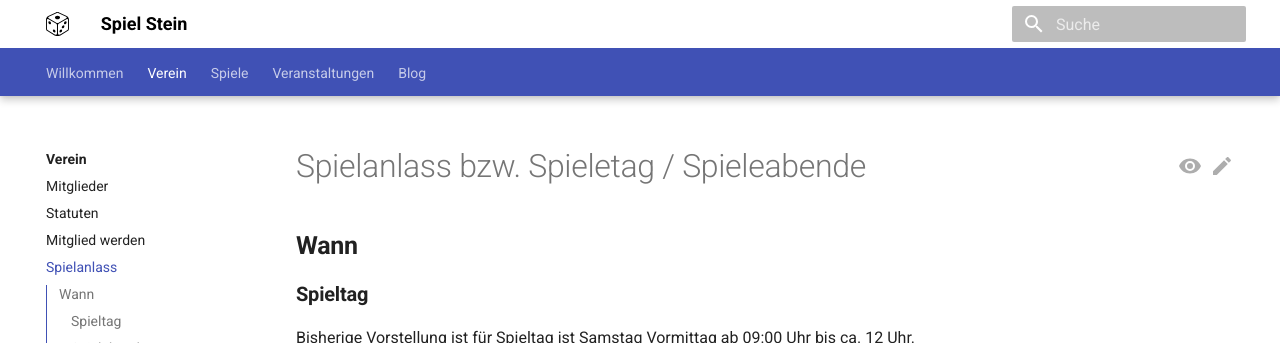
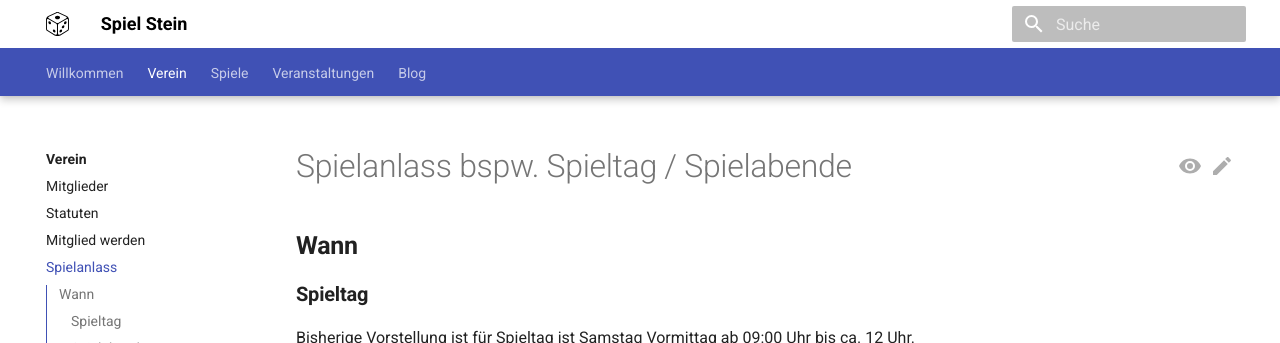
Before and after one commit to spielsteinar/spielstein.ch, an MkDocs documentation site: the page built from docs/club/spielanlass.md, in a window 1280 px wide and 1176 px high. Shown: the top 343 px of the window. Built offline with MkDocs 1.6.1 and Material for MkDocs 9.7.7, drawn with Linux system fonts in a browser that asks for light colours.

Commit message:
Update Spielanlass page with revised heading

```diff
--- a/docs/club/spielanlass.md
+++ b/docs/club/spielanlass.md
@@ -1,5 +1,5 @@
 
-# Spielanlass bzw. Spieletag / Spieleabende
+# Spielanlass bspw. Spieltag / Spielabende
 
 ## **Wann**
 
```
